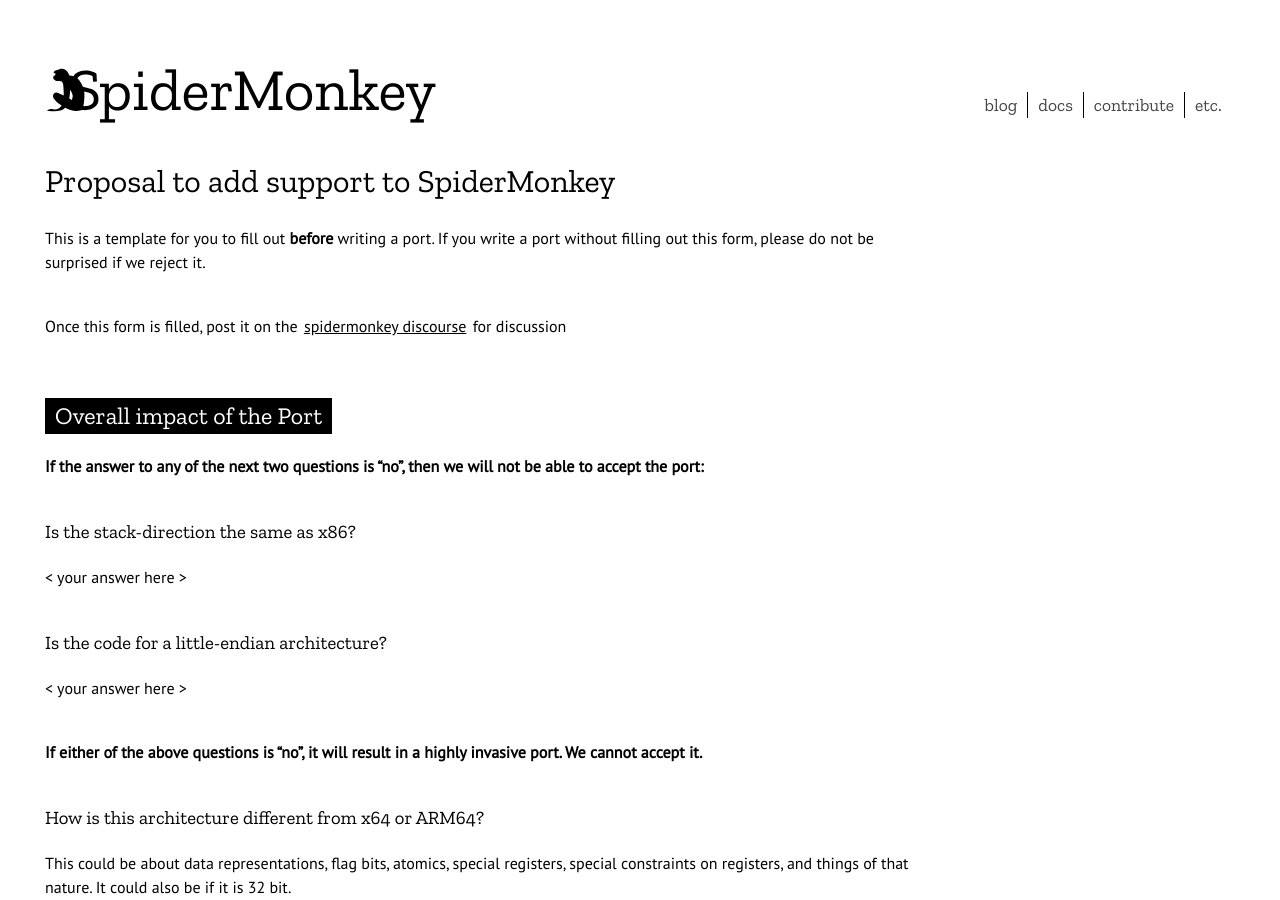
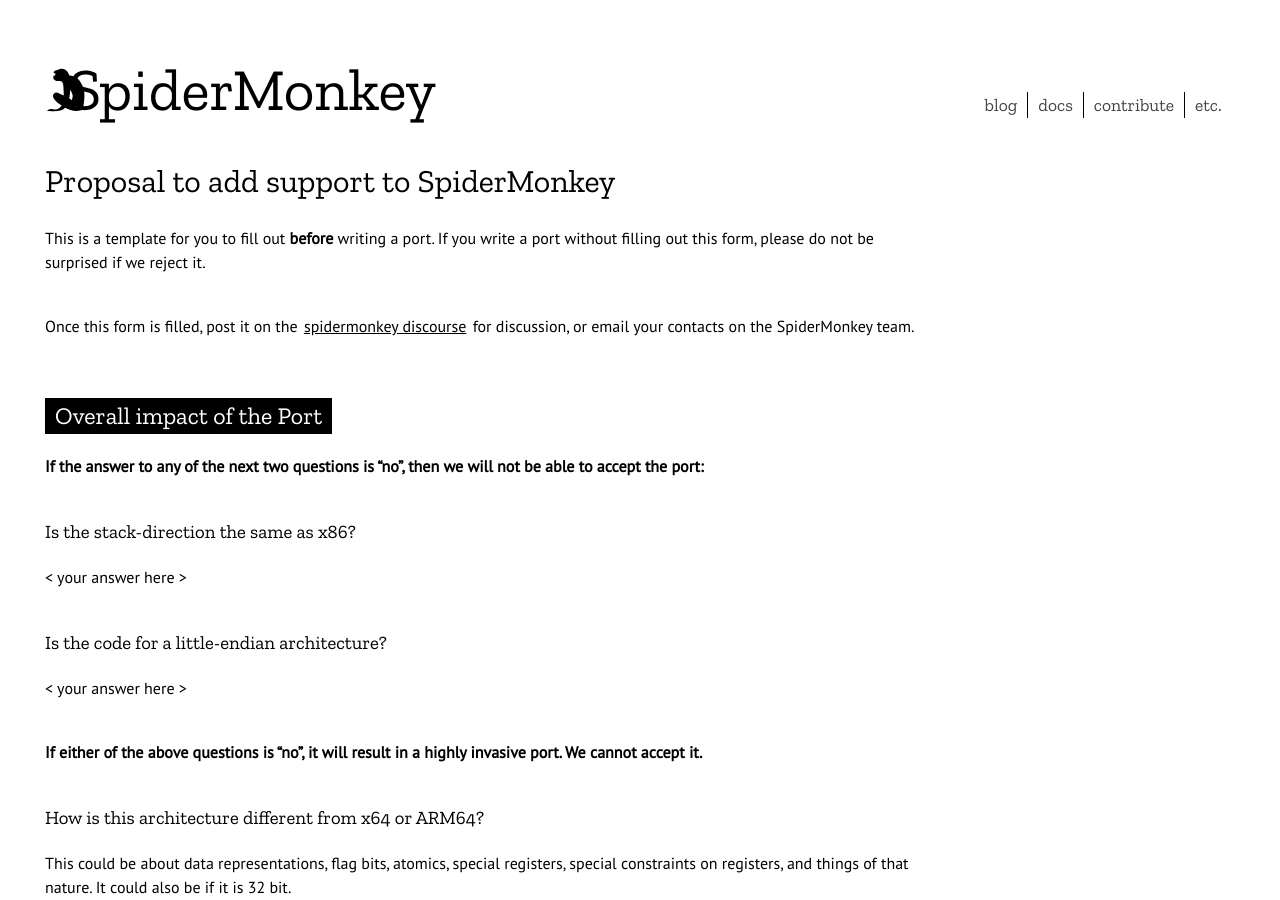
Before and after one commit to mozilla-spidermonkey/spidermonkey.dev, a Jekyll site: the page built from port-proposal-template.md, in a window 1280 px wide and 900 px high. Built offline with Jekyll 4.4.1, drawn with Linux system fonts in a browser that asks for light colours; nearby versions of some CDN libraries; our own code applies the rules of GitHub Pages for plain Markdown files.

Commit message:
Clarify path for bringing the proposal to the SM team

```diff
--- a/port-proposal-template.md
+++ b/port-proposal-template.md
@@ -2,7 +2,7 @@
 
 This is a template for you to fill out **before** writing a port. If you write a port without filling out this form, please do not be surprised if we reject it.
 
-Once this form is filled, post it on the [spidermonkey discourse](https://discourse.mozilla.org/c/spidermonkey/551) for discussion
+Once this form is filled, post it on the [spidermonkey discourse](https://discourse.mozilla.org/c/spidermonkey/551) for discussion, or email your contacts on the SpiderMonkey team.
 
 ## Overall impact of the Port
 
```
